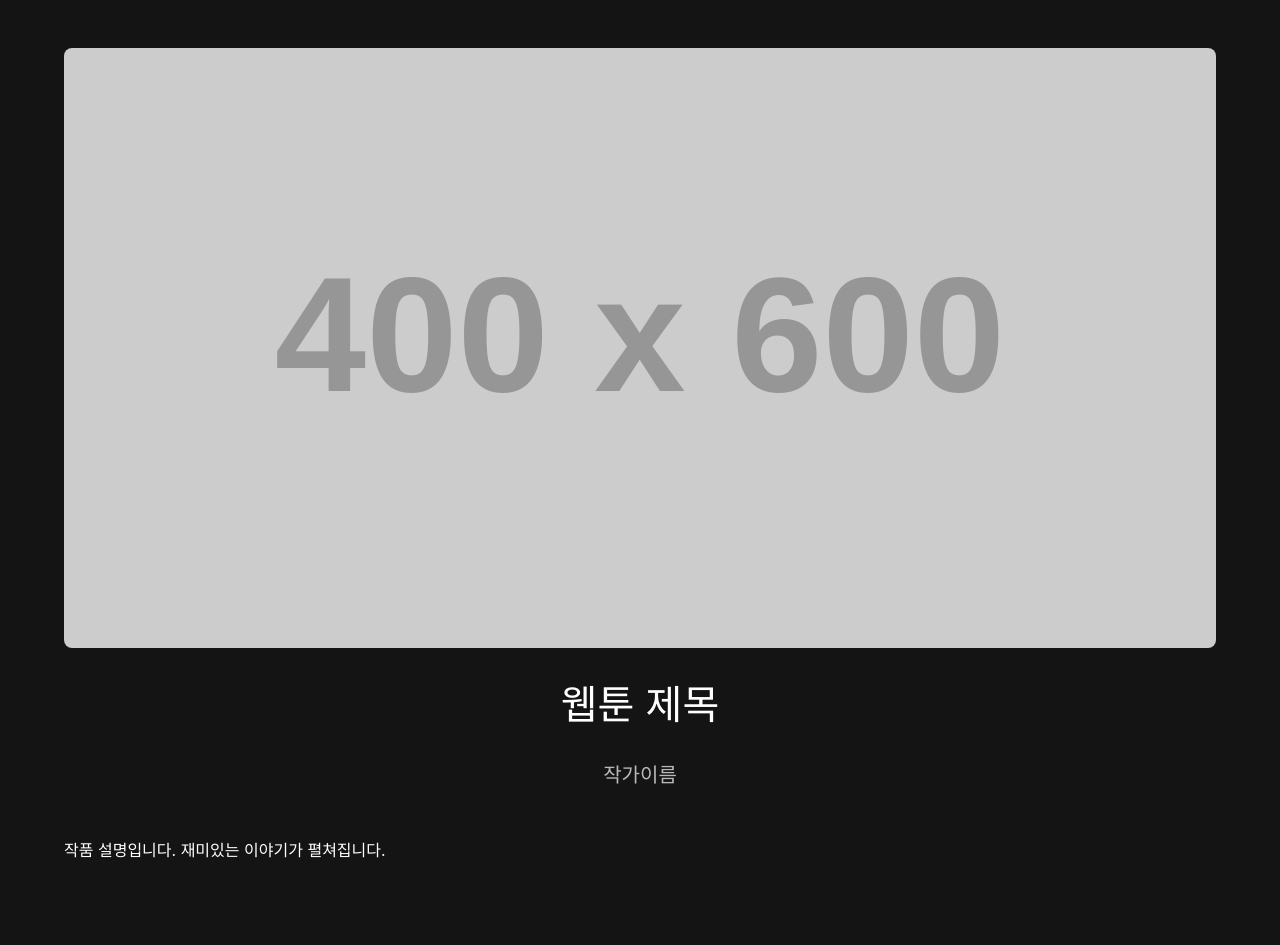
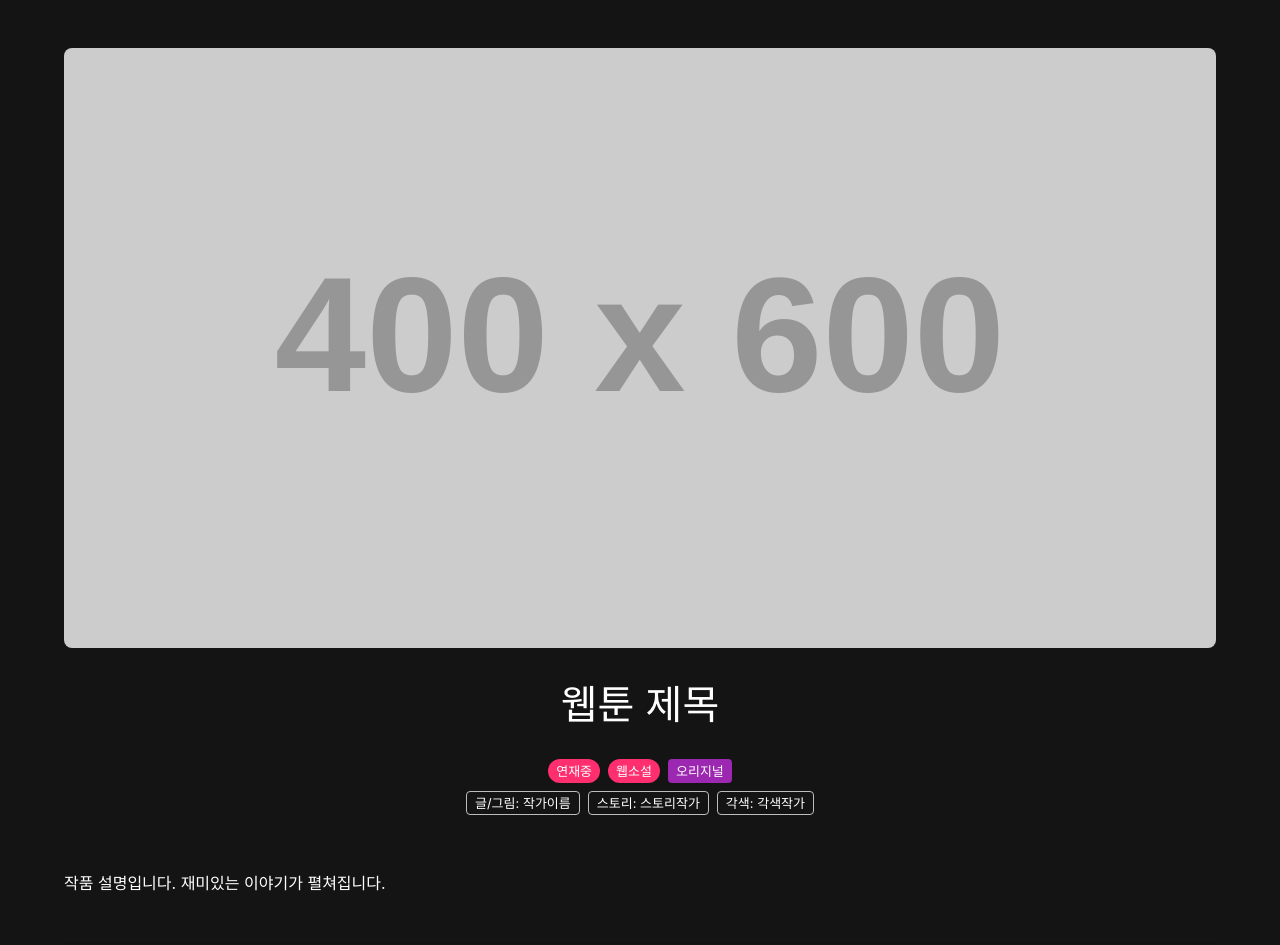
Before and after one commit to ready-oun/bfind, a React (Vite) app in the folder frontend/: page /1/1 in a window 1280 px wide. Shown: the top 945 px of the page. Built offline with nearby package versions, Linux system fonts and the light colour scheme.

Commit message:
ADD: 작품설명 chip 추가

```diff
--- a/frontend/src/pages/Content/Detail/index.tsx
+++ b/frontend/src/pages/Content/Detail/index.tsx
@@ -1,19 +1,52 @@
 import { useParams, useNavigate } from 'react-router-dom'
-import { Container, Box, Typography, Divider } from '@mui/material'
+import { Container, Box, Typography, Divider, Chip } from '@mui/material'
 
 // 임시 더미 데이터
 const mockContentDetail = {
   id: 1,
   title: '웹툰 제목',
-  author: '작가이름',
+  authors: [
+    { name: '글/그림', role: '작가이름' },
+    { name: '스토리', role: '스토리작가' },
+    { name: '각색', role: '각색작가' }
+  ],
   description: '작품 설명입니다. 재미있는 이야기가 펼쳐집니다.',
   thumbnail: 'https://placehold.co/400x600',
+  status: '연재중' as ContentStatus,
+  isOriginal: true,  // 오리지널 여부 추가
   episodes: [
     { id: 1, title: '1화', date: '2024.02.01', thumbnail: 'https://placehold.co/200x200' },
     { id: 2, title: '2화', date: '2024.02.08', thumbnail: 'https://placehold.co/200x200' },
     { id: 3, title: '3화', date: '2024.02.15', thumbnail: 'https://placehold.co/200x200' },
   ]
 }
+
+// 상단에 타입 정의 추가
+type ContentStatus = '연재중' | '완결' | '휴재중' | '무료공개' | '신작';
+
+// status별 스타일 설정
+const getStatusChipProps = (status: ContentStatus) => {
+  switch (status) {
+    case '연재중':
+      return { color: 'primary' as const };
+    case '완결':
+      return { color: 'success' as const };
+    case '휴재중':
+      return { color: 'warning' as const };
+    case '무료공개':
+      return {
+        color: 'info' as const,
+        variant: 'outlined' as const
+      };
+    case '신작':
+      return {
+        color: 'error' as const,
+        sx: { fontWeight: 'bold' }
+      };
+    default:
+      return { color: 'default' as const };
+  }
+};
 
 export default function ContentDetail() {
   // console.log 없으면 경고 뜨는 이유: 변수를 사용하지 않았기 때문인데 의도적으로 _ 접두사를 붙여도 에러 뜨는 이유 : 타입 추론 때문에 에러 뜨는 것 같음
@@ -63,17 +96,58 @@ export default function ContentDetail() {
           >
             {mockContentDetail.title}
           </Typography>
-          <Typography
-            variant="h6"
-            color="text.secondary"
-            align="center"  // 작가 이름 중앙 정렬
-            gutterBottom
-            sx={{
-              fontSize: { xs: '1rem', sm: '1.25rem' }  // 반응형 폰트 크기
-            }}
-          >
-            {mockContentDetail.author}
-          </Typography>
+
+          {/* Chips 추가 */}
+          <Box sx={{
+            display: 'flex',
+            flexDirection: 'column',
+            alignItems: 'center',
+            gap: 1,
+            mb: 2
+          }}>
+            {/* 첫 줄: 상태 + 콘텐츠 타입 + 오리지널 */}
+            <Box sx={{ display: 'flex', gap: 1 }}>
+              {mockContentDetail.status && (
+                <Chip
+                  label={mockContentDetail.status}
+                  size="small"
+                  {...getStatusChipProps(mockContentDetail.status)}
+                />
+              )}
+              <Chip
+                label={contentType === 'webtoon' ? '웹툰' : '웹소설'}
+                color="primary"
+                size="small"
+              />
+              {mockContentDetail.isOriginal && (
+                <Chip
+                  label="오리지널"
+                  size="small"
+                  color="secondary"
+                  sx={{ borderRadius: '4px' }}  // 더 직각에 가깝게
+                />
+              )}
+            </Box>
+
+            {/* 두 번째 줄: 작가 정보 */}
+            <Box sx={{ display: 'flex', gap: 1, flexWrap: 'wrap', justifyContent: 'center' }}>
+              {mockContentDetail.authors.map((author, index) => (
+                <Chip
+                  key={index}
+                  label={`${author.name}: ${author.role}`}
+                  variant="outlined"
+                  size="small"
+                  sx={{
+                    borderRadius: '4px',  // 더 직각에 가깝게
+                    '& .MuiChip-label': {  // 라벨 스타일 조정
+                      px: 1  // 좌우 패딩 줄임
+                    }
+                  }}
+                />
+              ))}
+            </Box>
+          </Box>
+
           <Typography
             variant="body1"
             sx={{
```
